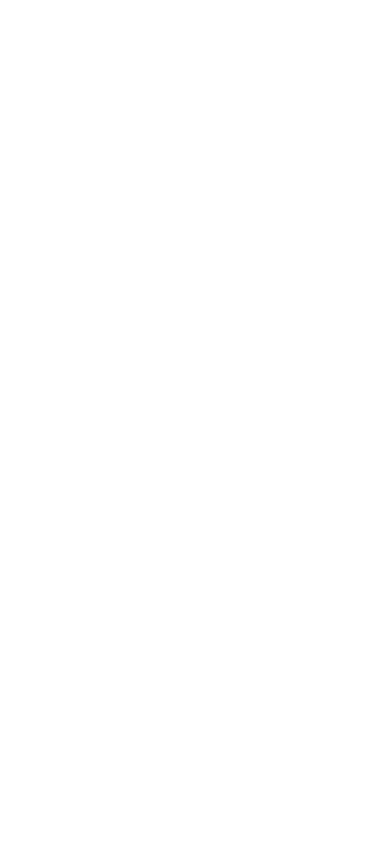
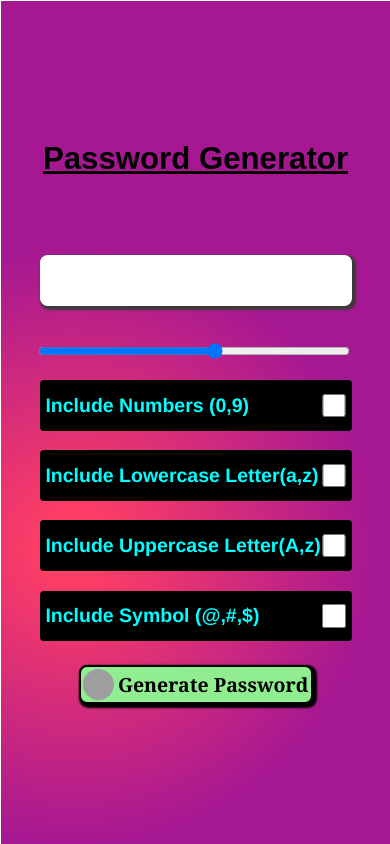
Before and after one commit to prashantbhoite123/Password-Generator, a plain HTML site: page index.html in a window 390 px wide. Drawn offline with Linux system fonts and the light colour scheme; grey boxes are pictures that could not be loaded.

Commit message:
project complit

```diff
--- a/index.html
+++ b/index.html
@@ -5,8 +5,47 @@
     <meta name="viewport" content="width=device-width, initial-scale=1.0" />
     <title>Password</title>
     <link rel="stylesheet" href="style.css" />
+    <link
+      rel="stylesheet"
+      href="https://cdnjs.cloudflare.com/ajax/libs/font-awesome/6.5.2/css/all.min.css"
+    />
   </head>
   <body>
+    <div class="container">
+      <div class="content">
+        <h2 class="Password-h1">Password Generator</h2>
+        <div class="use-con">
+          <div class="userVal"></div>
+          <div class="copyBtn"></div>
+        </div>
+        <input type="range" min="1" max="8" id="rangBtn" />
+        <ul>
+          <li>
+            Include Numbers (0,9)
+            <input type="checkbox" id="numberChe" />
+          </li>
+          <li>
+            Include Lowercase Letter(a,z)
+            <input type="checkbox" id="lowerChe" />
+          </li>
+          <li>
+            Include Uppercase Letter(A,z)
+            <input type="checkbox" id="UpperChe" />
+          </li>
+          <li>
+            Include Symbol (@,#,$)
+            <input type="checkbox" id="SymbolChe" />
+          </li>
+        </ul>
+        <button class="colorBtn">
+          <img
+            src="https://encrypted-tbn0.gstatic.com/images?q=tbn:ANd9GcQRTTnyOIWycfzgSe3M8QWYG6wFKrwaLUGUshqLip_Nsw&s"
+            alt=""
+          />
+          <p>Generate Password</p>
+        </button>
+      </div>
+    </div>
     <script src="script.js"></script>
   </body>
 </html>
--- a/script.js
+++ b/script.js
@@ -0,0 +1,60 @@
+const userVal = document.querySelector(".userVal");
+const generteCol = document.querySelector("button");
+const allinput = document.querySelectorAll("input");
+const copyBtn = document.querySelector(".copyBtn");
+console.log(copyBtn);
+
+const newInputs = Array.from(allinput);
+
+function checkval(inval) {
+  generteCol.addEventListener("click", (e) => {
+    e.target.innerHTML = "Change Password";
+    const sym = `a%bc!d!e*fh%i%$j%k*lm*n$#`;
+    const str = `abcdefghijklmnopqrstuvwxyz`;
+    const upper = `ABCDEFGHIJKLMNOPQRSTUVWXYZ`;
+    let lowerString = "";
+    let SymbolString = "";
+    let capital = "";
+    for (let i = 0; i < 8; i++) {
+      const lowerran = Math.floor(Math.random() * 8 + 1);
+      const symbol = Math.floor(Math.random() * 8 + 1);
+      const upperVal = Math.floor(Math.random() * 8 + 1);
+      capital += upper[upperVal];
+      lowerString += str[lowerran];
+      SymbolString += sym[symbol];
+    }
+    const speech = new SpeechSynthesisUtterance();
+    speech.text = "Paasword Generated";
+    window.speechSynthesis.speak(speech);
+    if (inval.target.id === "numberChe") {
+      userVal.innerHTML = `<div>${Math.floor(
+        Math.random() * 99999999 + 10000000
+      )}</div>`;
+      copyBtn.innerHTML = ` <i class="fa-regular fa-copy"></i>`;
+      speech.text = " Number Paasword Generated";
+    } else if (inval.target.id === "lowerChe") {
+      userVal.innerHTML = `<div>${lowerString}</div>`;
+      copyBtn.innerHTML = ` <i class="fa-regular fa-copy"></i>`;
+    } else if (inval.target.id === "UpperChe") {
+      userVal.innerHTML = `<div>${capital}</div>`;
+      copyBtn.innerHTML = ` <i class="fa-regular fa-copy"></i>`;
+    } else if (inval.target.id === "SymbolChe") {
+      userVal.innerHTML = `<div>   ${SymbolString}  </div>`;
+      copyBtn.innerHTML = ` <i class="fa-regular fa-copy"></i>`;
+    }
+  });
+}
+
+let foundcheked = false;
+newInputs.forEach((input) => {
+  input.addEventListener("input", (e) => {
+    checkval(e);
+  });
+});
+
+copyBtn.addEventListener("click", (e) => {
+  console.log("button was click");
+  copyBtn.innerHTML === `<i class="fa-solid fa-copy"></i>`
+    ? (copyBtn.innerHTML = `<i class="fa-regular fa-copy"></i>`)
+    : (copyBtn.innerHTML = `<i class="fa-solid fa-copy"></i>`);
+});
--- a/style.css
+++ b/style.css
@@ -0,0 +1,162 @@
+* {
+  padding: 0;
+  margin: 0;
+  box-sizing: border-box;
+}
+
+.container {
+  height: 100vh;
+  width: 100vw;
+  /* background-color: #212121; */
+  background-image: radial-gradient(
+    circle farthest-corner at 10% 20%,
+    rgba(100, 43, 115, 1) 0%,
+    rgba(4, 0, 4, 1) 90%
+  );
+  display: flex;
+  justify-content: center;
+  align-items: center;
+  flex-direction: column;
+}
+.Password-h1 {
+  font-family: Arial, Helvetica, sans-serif;
+  text-decoration: underline;
+  margin-bottom: 2vw;
+  color: #000;
+}
+
+.content {
+  display: flex;
+  justify-content: center;
+  flex-direction: column;
+  align-items: center;
+  /* background-color: pink; */
+  background-image: radial-gradient(
+    circle 325px at 19.2% 64.8%,
+    rgba(254, 62, 101, 1) 9.7%,
+    rgba(166, 24, 146, 1) 91.3%
+  );
+  width: 30vw;
+  height: 80vh;
+  box-shadow: 2px 2px 3px 3px #c58bb9;
+  border-top: 1px solid #fff;
+  border-left: 1px solid #fff;
+}
+.use-con {
+  padding: 1vw;
+  display: flex;
+  justify-content: space-between;
+  align-items: center;
+  background-color: white;
+  box-shadow: 2px 2px 2px 2px #3e3939;
+  font-size: 1.7vw;
+  font-weight: 700;
+  font-family: "Gill Sans", "Gill Sans MT", Calibri, "Trebuchet MS", sans-serif;
+  height: 3vw;
+  width: 25vw;
+  border-radius: 2vw;
+}
+
+li {
+  display: flex;
+  justify-content: space-between;
+  align-items: center;
+  text-align: center;
+  border-radius: 1vw;
+  list-style: none;
+  font-size: 1.3vw;
+  font-weight: 600;
+  font-family: "Franklin Gothic Medium", "Arial Narrow", Arial, sans-serif;
+  height: 3vw;
+  width: 25vw;
+  color: aqua;
+  background-color: black;
+  border: 2px solid black;
+  padding-left: 1vw;
+  margin-top: 2vw;
+}
+input {
+  cursor: pointer;
+  height: 1.5vw;
+  width: 1.5vw;
+  margin-right: 1vw;
+}
+.colorBtn {
+  cursor: pointer;
+  display: flex;
+  justify-content: space-around;
+  align-items: center;
+  font-size: 1.5vw;
+  font-weight: 600;
+  font-family: Cambria, Cochin, Georgia, Times, "Times New Roman", serif;
+  margin-top: 2vw;
+  border-radius: 2vw;
+  height: 3vw;
+  border: none;
+  background-color: lightgreen;
+  border: 2px solid black;
+  box-shadow: 2px 2px 2px 2px #000;
+  width: 20vw;
+}
+.colorBtn img {
+  color: lightgreen;
+  border-radius: 50%;
+  height: 2w;
+  width: 2vw;
+}
+#rangBtn {
+  height: 3vw;
+  width: 25vw;
+}
+.fa-regular {
+  cursor: pointer;
+}
+
+@media (max-width: 800px) {
+  .container {
+    height: 100vh;
+    width: 100vw;
+  }
+  .content {
+    /* display: flex; */
+    /* justify-content: space-between/; */
+    height: 100vh;
+    width: 100vw;
+  }
+  .Password-h1 {
+    margin-bottom: 20vw;
+    font-size: 8vw;
+    color: #000;
+  }
+  .use-con {
+    margin-bottom: 7vw;
+    font-size: 7vw;
+    height: 13vw;
+    width: 80vw;
+  }
+  li {
+    font-size: 5vw;
+    height: 13vw;
+    width: 80vw;
+    margin-top: 5vw;
+  }
+  input {
+    height: 6vw;
+    width: 6vw;
+  }
+  #rangBtn {
+    width: 80vw;
+    height: 5vw;
+    margin-top: 2vw;
+  }
+  .colorBtn {
+    margin-top: 6vw;
+    font-size: 5vw;
+    height: 10vw;
+    width: 60vw;
+  }
+  .colorBtn img {
+    height: 8vw;
+    width: 8vw;
+  }
+}
```
